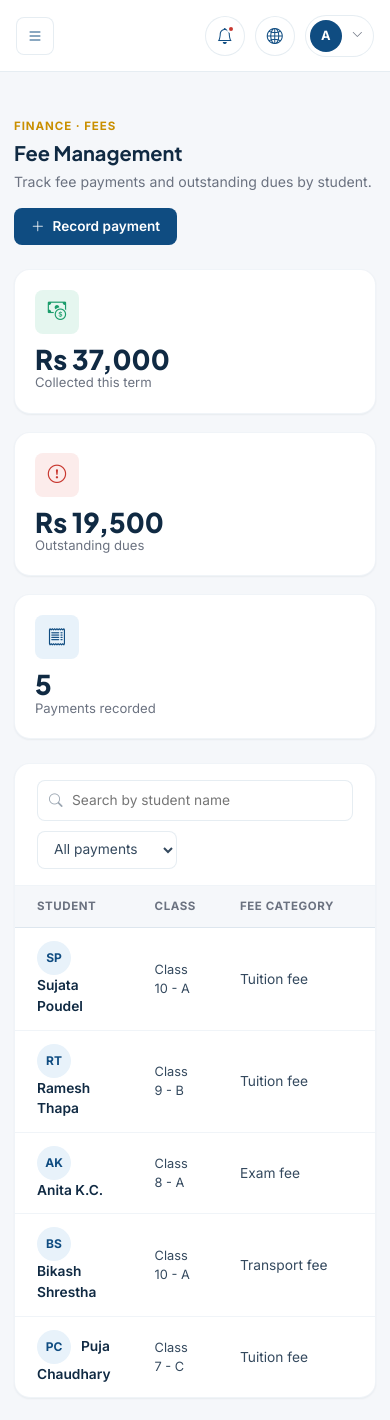
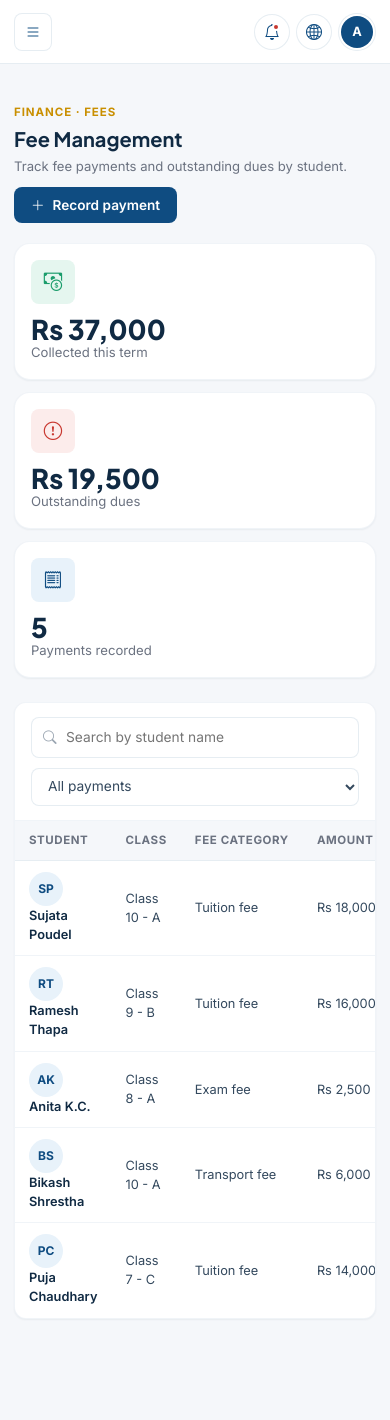
Before and after one commit to hemantbudhathokic2006/ganga-mavi-school-management-system, a website: page frontend/dashboard/frontend/dashboards/admin/fees.html in a window 390 px wide. After the commit the page ends 1383 px from the top, so only its background shows below. Drawn offline with nearby package versions, Linux system fonts and the light colour scheme.

Commit message:
Improve responsive dashboard layout

```diff
--- a/frontend/dashboard/frontend/dashboards/assets/css/dashboard.css
+++ b/frontend/dashboard/frontend/dashboards/assets/css/dashboard.css
@@ -1007,3 +1007,146 @@
     font-size: 1.25rem;
   }
 }
+
+/* =========================================================================
+   16. SMALL-SCREEN SAFEGUARDS
+   -------------------------------------------------------------------------
+   These rules retain the desktop dashboard exactly as-is while ensuring that
+   data-dense controls remain usable instead of overflowing on touch screens.
+   ========================================================================= */
+
+.dashboard-body,
+.dashboard-main,
+.dashboard-content,
+.panel,
+.panel-header,
+.panel-body,
+.filter-bar,
+.table-responsive-wrap {
+  min-width: 0;
+}
+
+.table-responsive-wrap {
+  width: 100%;
+  max-width: 100%;
+  -webkit-overflow-scrolling: touch;
+  scrollbar-width: thin;
+}
+
+@media (max-width: 767.98px) {
+  table.data-table {
+    min-width: 620px;
+  }
+
+  table.data-table thead th,
+  table.data-table tbody td {
+    padding-right: 16px;
+    padding-left: 16px;
+  }
+
+  .filter-bar {
+    align-items: stretch;
+    padding: 14px 16px;
+  }
+
+  .filter-bar .search-field,
+  .filter-bar select {
+    flex: 1 1 100%;
+    width: 100%;
+    min-width: 0;
+  }
+
+  .panel-header,
+  .panel-body,
+  .modal-header,
+  .modal-body,
+  .modal-footer {
+    padding-right: 16px;
+    padding-left: 16px;
+  }
+
+  .modal-dialog {
+    width: auto;
+    max-width: calc(100% - 1.5rem);
+    margin: 0.75rem auto;
+  }
+
+  .modal-footer {
+    flex-wrap: wrap;
+    gap: 8px;
+  }
+
+  .modal-footer .btn-dash {
+    flex: 1 1 auto;
+    justify-content: center;
+  }
+}
+
+@media (max-width: 575.98px) {
+  .dashboard-topbar {
+    height: 64px;
+    gap: 8px;
+    padding: 0 14px;
+  }
+
+  .topbar-actions {
+    gap: 6px;
+  }
+
+  .topbar-icon-btn {
+    width: 36px;
+    height: 36px;
+  }
+
+  .topbar-profile {
+    padding: 2px;
+  }
+
+  .topbar-profile > .bi {
+    display: none;
+  }
+
+  .page-header {
+    margin: 20px 0;
+    gap: 10px;
+  }
+
+  .page-header p {
+    font-size: 0.82rem;
+  }
+
+  .stat-grid {
+    grid-template-columns: 1fr;
+    gap: 12px;
+  }
+
+  .stat-card {
+    padding: 16px;
+  }
+
+  .panel {
+    border-radius: var(--radius-md);
+  }
+
+  table.data-table {
+    min-width: 560px;
+    font-size: 0.8rem;
+  }
+
+  table.data-table thead th,
+  table.data-table tbody td {
+    padding: 11px 14px;
+  }
+
+  .dash-toast-stack {
+    top: 12px;
+    right: 12px;
+    left: 12px;
+  }
+
+  .dash-toast {
+    width: 100%;
+    min-width: 0;
+    max-width: none;
+  }
+}
```
